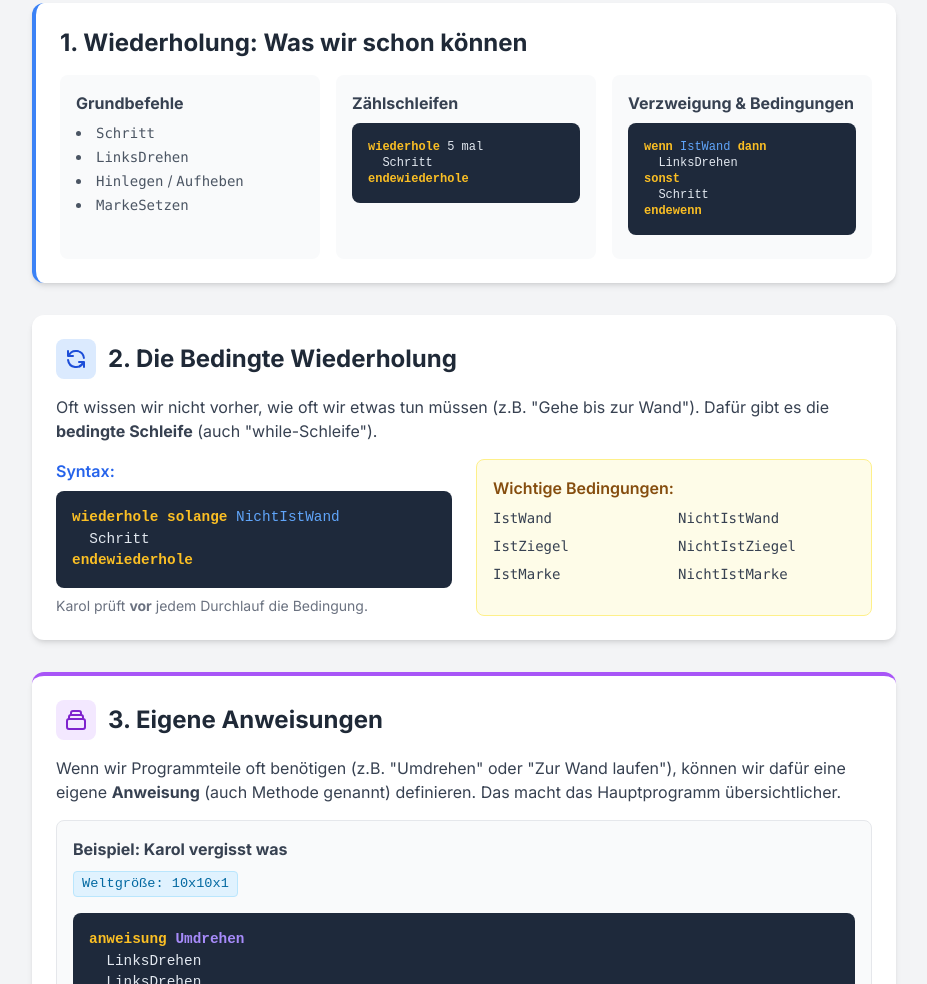
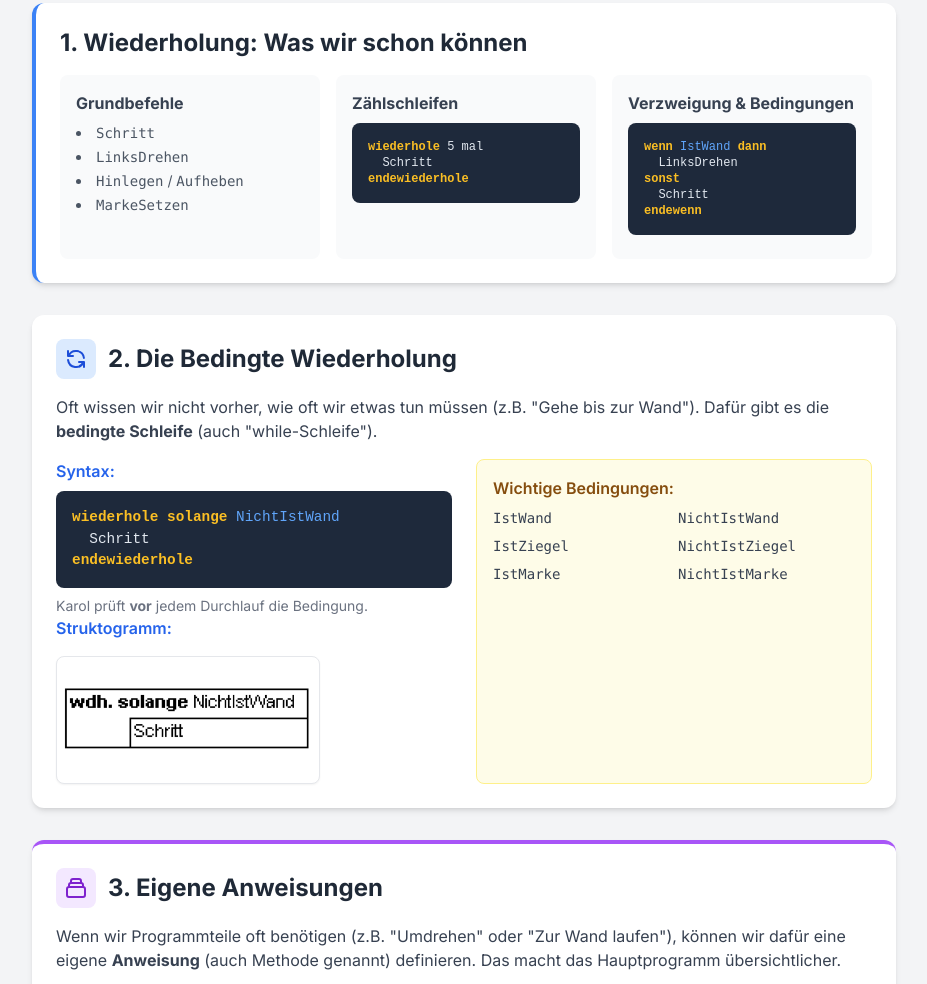
Before and after one commit to FSchmiedt/Informatik, a plain HTML site: page 8/bedwdhlg/index.html in a window 1280 px wide. Shown: the part 184-1168 px from the top of the page, without its empty margins (176-1103 px from the left). Drawn offline with nearby package versions, Linux system fonts and the light colour scheme.

Commit message:
add struktogramm

```diff
--- a/8/bedwdhlg/index.html
+++ b/8/bedwdhlg/index.html
@@ -179,6 +179,10 @@
                     <p class="text-sm text-gray-500 mt-2">
                         Karol prüft <b>vor</b> jedem Durchlauf die Bedingung.
                     </p>
+                    <h3 class="font-semibold text-blue-600 mb-2">Struktogramm:</h3>
+                    <div class="w-full md:w-2/3">
+                        <img src="strukto.png" alt="struktogramm-bedingte-wiederholung" class="rounded-lg shadow-sm border mt-4 h-32 object-contain bg-white mx-auto">
+                    </div>
                 </div>
 
                 <div class="bg-yellow-50 border border-yellow-200 p-4 rounded-lg">
```
Also changed, not shown: 8/bedwdhlg/strukto.png (added), 2 other files.
